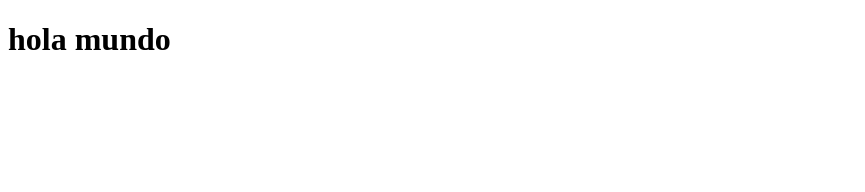
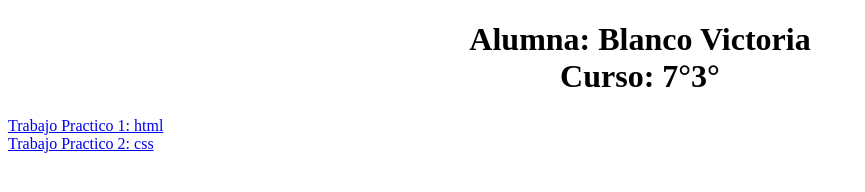
Before and after one commit to vikkybl/plataformas-moviles-entregas, a plain HTML site: page index.html in a window 1280 px wide. Shown: the whole page, without its empty margins (0-865 px from the left). Drawn offline with Linux system fonts and the light colour scheme.

Commit message:
Update index.html

```diff
--- a/index.html
+++ b/index.html
@@ -3,9 +3,18 @@
 <head>
     <meta charset="UTF-8">
     <meta name="viewport" content="width=device-width, initial-scale=1.0">
-    <title>Document</title>
+    <title>Indice</title>
 </head>
 <body>
-    <h1>hola mundo</h1>
+    <center>
+        <h1>Alumna: Blanco Victoria
+        <br>
+        Curso: 7°3°</h1>
+    </center>
+
+    <a href="tp-1">Trabajo Practico 1: html</a>
+    <br>
+    <a href="tp-2/index.html">Trabajo Practico 2: css</a>
+
 </body>
 </html>
```
